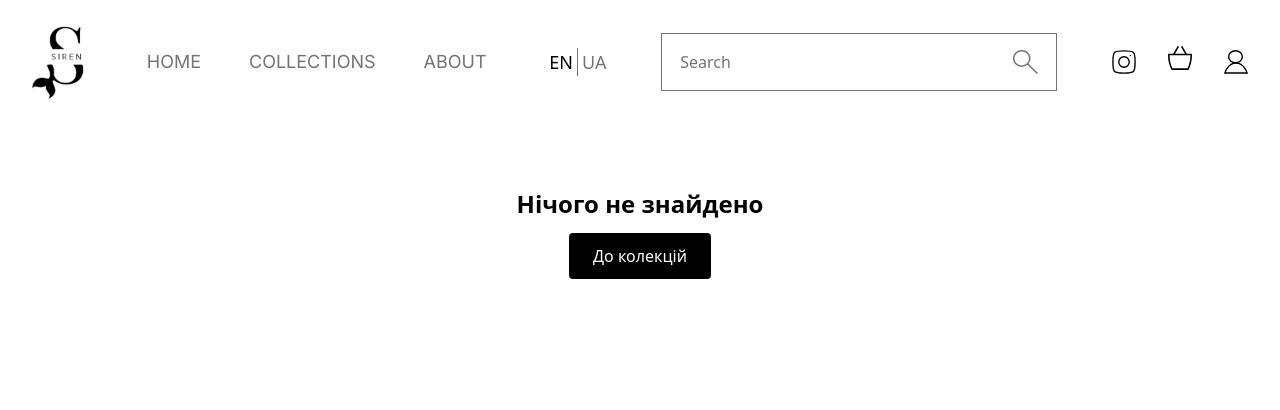
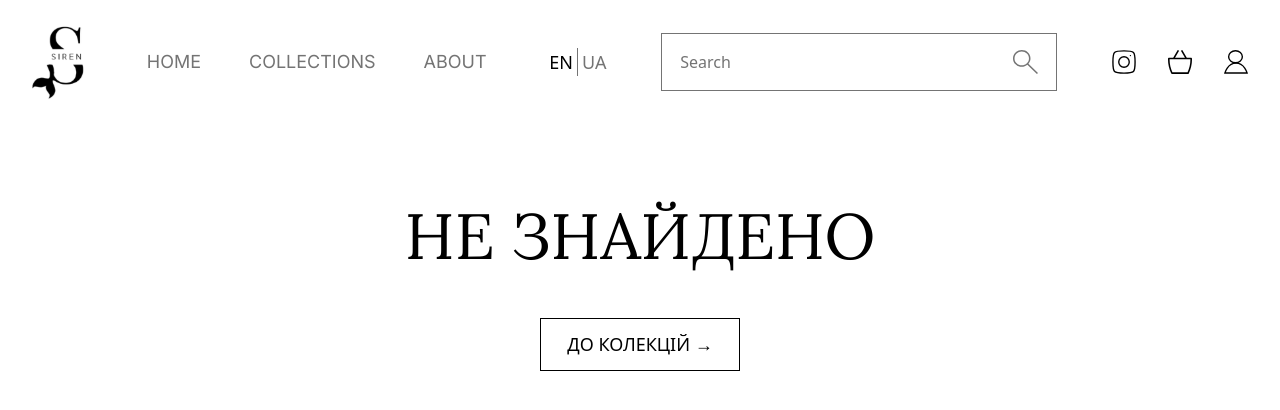
Before and after one commit to LiSazonova/siren-next, a Next.js app: page /en/cart in a window 1280 px wide. Shown: the top 410 px of the page. Built offline with nearby package versions, Linux system fonts and the light colour scheme.

Commit message:
fix some bugs

```diff
--- a/src/app/[locale]/cart/page.tsx
+++ b/src/app/[locale]/cart/page.tsx
@@ -135,12 +135,13 @@ export default function CartPage() {
   if (items.length === 0) {
     return (
       <main className="max-w-5xl mx-auto px-4 py-16 text-center">
-        <h1 className="text-2xl font-semibold mb-6">Нічого не знайдено</h1>
-        <Link
-          href={`/${locale}/collections`}
-          className="px-6 py-3 bg-black text-white rounded"
-        >
-          До колекцій
+        <h1 className="font-lora text-[64px] text-center uppercase mb-[34px]">
+          Не знайдено
+        </h1>
+        <Link href={`/${locale}/collections`}>
+          <button className="w-[200px] border border-black py-3 text-[18px] uppercase p-2">
+            До колекцій →
+          </button>
         </Link>
       </main>
     );
--- a/src/app/globals.css
+++ b/src/app/globals.css
@@ -22,3 +22,7 @@ ul {
   padding-left: 0;
   margin: 0;
 }
+
+button {
+  cursor: pointer;
+}
--- a/src/components/CartIconBadge.tsx
+++ b/src/components/CartIconBadge.tsx
@@ -8,11 +8,7 @@ export default function CartIconBadge() {
   const locale = useLocale();
   const count = useCartCount();
   return (
-    <Link
-      href={`/${locale}/cart`}
-      aria-label="Кошик"
-      className="relative inline-flex"
-    >
+    <Link href={`/${locale}/cart`} aria-label="Кошик">
       <Icon name="basket" alt="Basket" width={24} height={24} />
 
       {count > 0 && (
--- a/src/components/ProductInfo.tsx
+++ b/src/components/ProductInfo.tsx
@@ -41,7 +41,7 @@ export default function ProductInfo({ product }: InfoProps) {
 
   const handleAddToCart = () => {
     if (!selectedSize) {
-      toast.error(t('errors.selectSize'));
+      setOpenSizeModal(true);
       return;
     }
     addItem({
@@ -53,7 +53,6 @@ export default function ProductInfo({ product }: InfoProps) {
       slug: product.slug,
       image: product.imageTitle,
     });
-    toast.success(t('messages.addedToCart', { name: product.name }));
   };
 
   return (
@@ -115,73 +114,3 @@ export default function ProductInfo({ product }: InfoProps) {
     </div>
   );
 }
-
-// src/components/ProductInfo.tsx
-// 'use client';
-// import React, { useState } from 'react';
-// import { toast } from 'react-toastify';
-// import { useTranslations } from 'next-intl';
-// import type { Product } from '@/services/firebase';
-
-// interface InfoProps {
-//   product: Product;
-// }
-
-// export default function ProductInfo({ product }: InfoProps) {
-//   const [selectedSize, setSelectedSize] = useState<string>('');
-//   const t = useTranslations('Products');
-
-//   const handleBuyNow = () => {
-//     if (!selectedSize) {
-//       toast.error(t('errors.selectSize'));
-//       return;
-//     }
-//     toast.success(t('messages.goToCheckout'));
-//   };
-//   const handleAddToCart = () => {
-//     if (!selectedSize) {
-//       toast.error(t('errors.selectSize'));
-//       return;
-//     }
-//     toast.success(t('messages.addedToCart', { name: product.name }));
-//   };
-
-//   return (
-//     <div>
-//       <p className="text-[28px] uppercase mb-6">{product.price} грн</p>
-//       <p className="hidden md:block text-[18px] text-gray-700 md:mb-12">
-//         {product.description}
-//       </p>
-//       <h2 className="text-[20px] uppercase mb-4">{t('sizesTitle')}</h2>
-//       <div className="grid grid-cols-2 md:grid-cols-4 gap-4 mb-6">
-//         {product.sizes.map((sz) => (
-//           <button
-//             key={sz}
-//             onClick={() => setSelectedSize(sz)}
-//             className={`border h-[58px] text-[18px] ${
-//               selectedSize === sz
-//                 ? 'bg-black text-white'
-//                 : 'bg-white text-black'
-//             }`}
-//           >
-//             {sz}
-//           </button>
-//         ))}
-//       </div>
-//       <div className="flex flex-col sm:flex-row gap-4">
-//         <button
-//           onClick={handleBuyNow}
-//           className="flex-1 bg-black text-white py-3 uppercase"
-//         >
-//           {t('buyNow')}
-//         </button>
-//         <button
-//           onClick={handleAddToCart}
-//           className="flex-1 border border-black py-3 uppercase"
-//         >
-//           {t('addToCart')}
-//         </button>
-//       </div>
-//     </div>
-//   );
-// }
```
